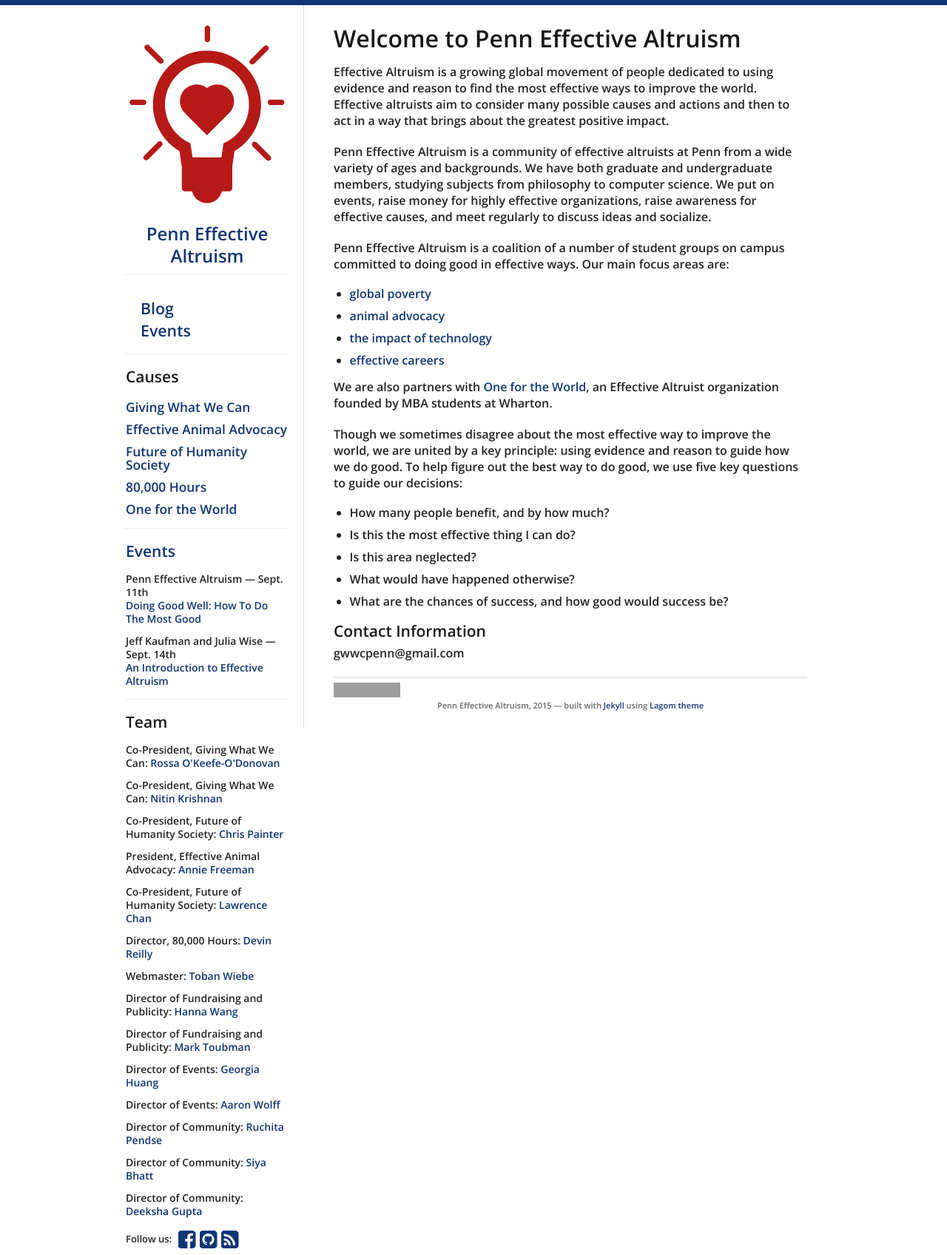
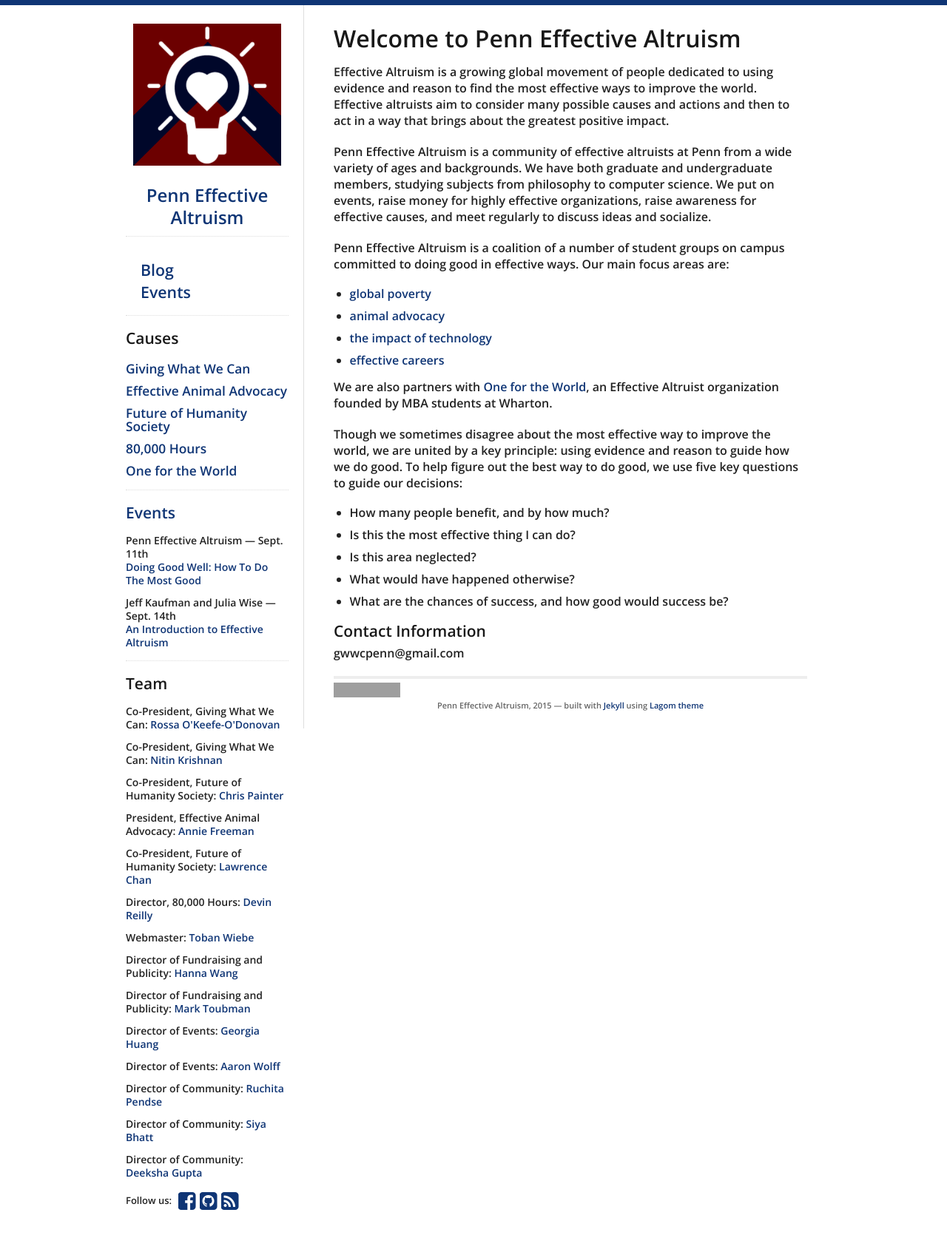
Before and after one commit to pennea/pennea.github.io, a Jekyll site: the page built from index.html, in a window 1280 px wide. Shown: the whole page at 74% size. Built offline with Jekyll 4.4.1, drawn with Linux system fonts in a browser that asks for light colours; nearby versions of some CDN libraries; after the commit the page ends 1645 px from its top, so only the background shows below that; grey boxes are pictures that could not be loaded.

Commit message:
new penn themed logo

```diff
--- a/_includes/sidebar.html
+++ b/_includes/sidebar.html
@@ -3,7 +3,7 @@
     {% if site.data.theme.social.gravatar %}
     <img src="http://www.gravatar.com/avatar/{{ site.data.theme.social.gravatar }}?s=200" id="gravatar" alt="My photo"/>
     {% else %}
-    <img src="/logo.png" id="logo" alt="Penn Effective Altruism"/>
+    <img src="/logo.png" id="logo" width="200" alt="Penn Effective Altruism"/>
     {% endif %}
   </a>
   <h2><a href="/">{{ site.data.theme.title }}</a></h2>
```
Also changed, not shown: favicon.png, logo.png.
